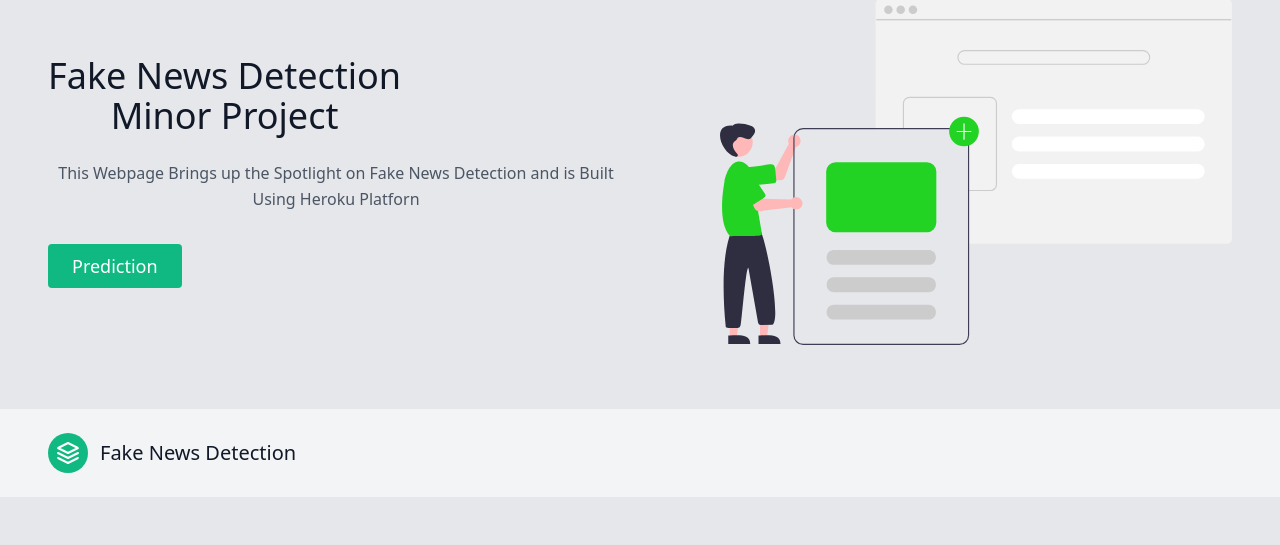
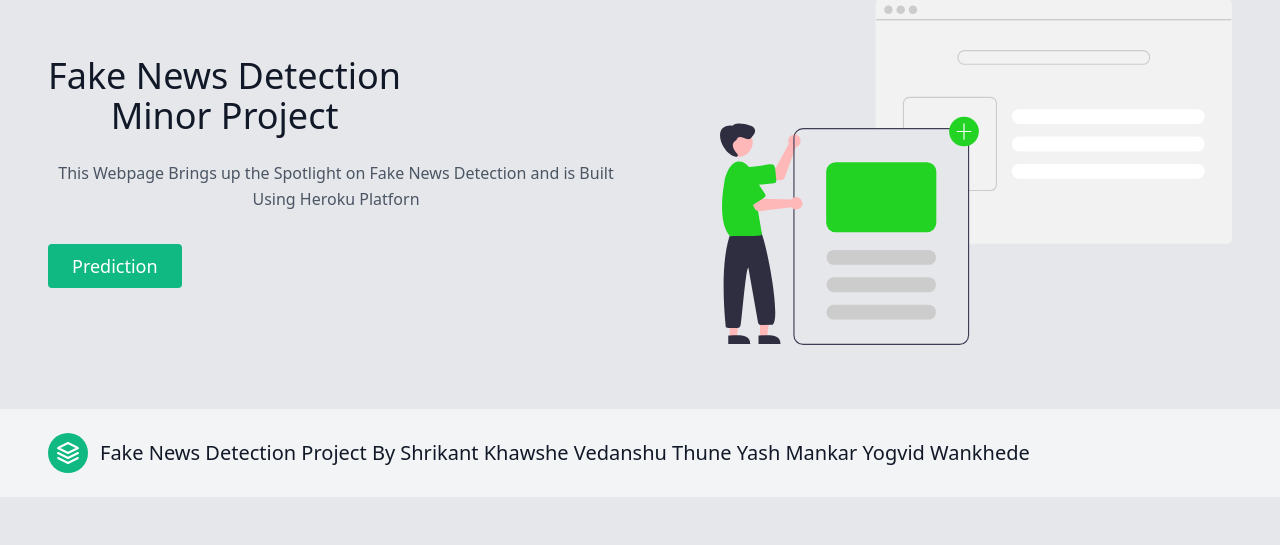
Before and after one commit to yashmankar1120/Fake_News_Detection, a Flask app: page / in a window 1280 px wide. Shown: the part 162-707 px from the top of the page. Run offline with Flask 2, Linux system fonts and the light colour scheme; parts of the project's set-up code (start-up, migrations or seed data) failed here and were passed over.

Commit message:
Update index.html

```diff
--- a/templates/index.html
+++ b/templates/index.html
@@ -50,7 +50,7 @@
               <svg xmlns="http://www.w3.org/2000/svg" fill="none" stroke="currentColor" stroke-linecap="round" stroke-linejoin="round" stroke-width="2" class="w-10 h-10 text-white p-2 bg-green-500 rounded-full" viewBox="0 0 24 24">
                 <path d="M12 2L2 7l10 5 10-5-10-5zM2 17l10 5 10-5M2 12l10 5 10-5"></path>
               </svg>
-              <span class="ml-3 text-xl">Fake News Detection</span>
+              <span class="ml-3 text-xl">Fake News Detection Project By Shrikant Khawshe  Vedanshu Thune  Yash Mankar   Yogvid Wankhede</span>
             </a>
           </div>
         </div>
```
